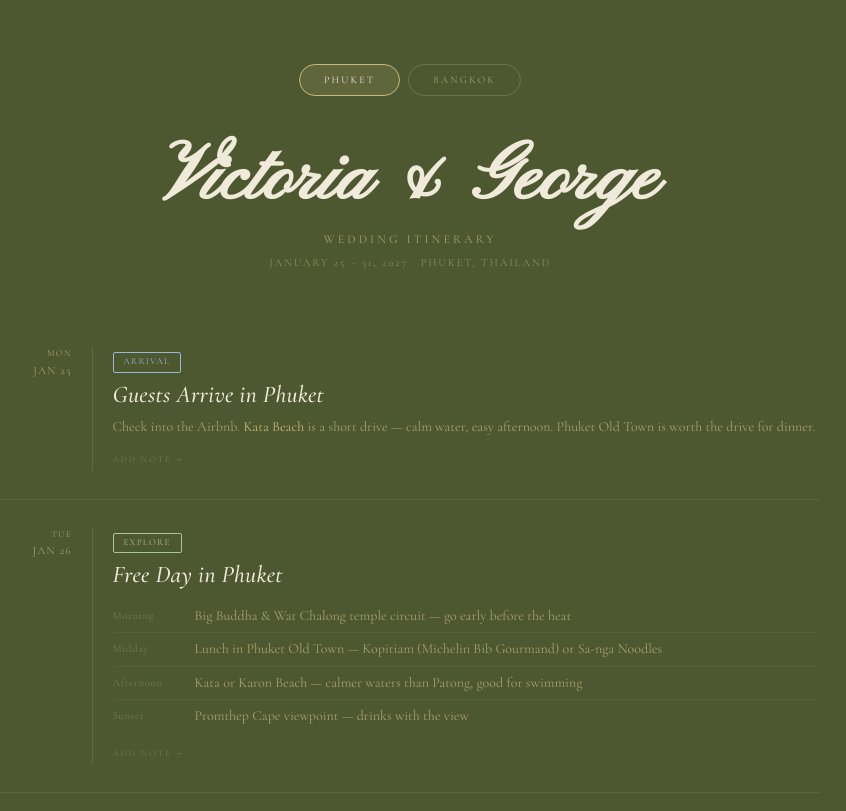
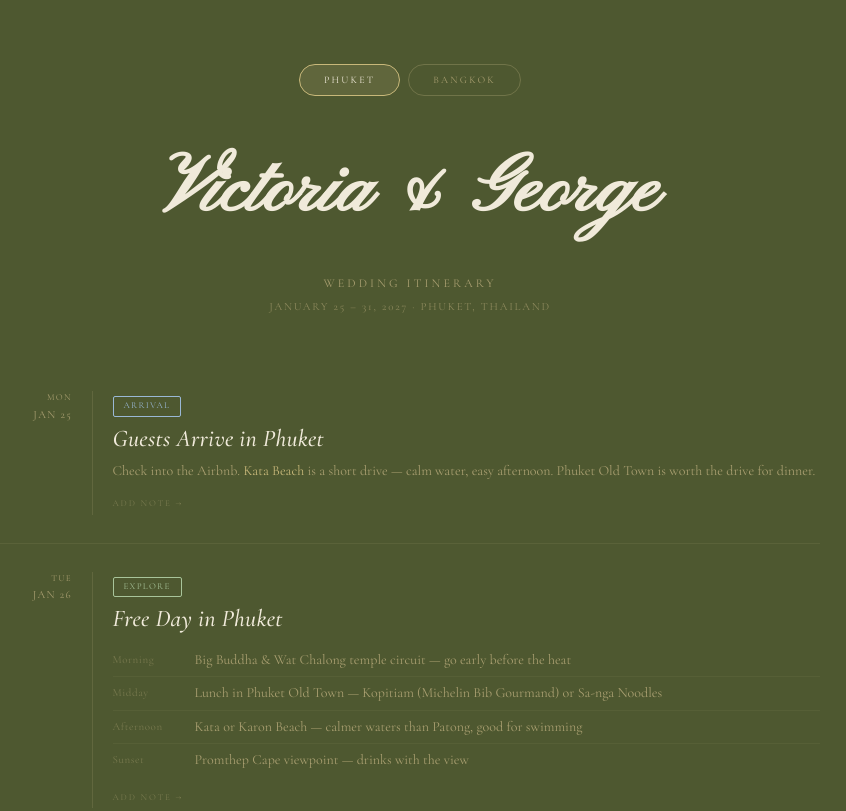
Before and after one commit to vanessakluong/victoria-george-wedding, a website built with Vite: page index.html in a window 1280 px wide. Shown: the top 811 px of the page, without its empty margins (230-1076 px from the left). Built offline with nearby package versions, Linux system fonts and the light colour scheme.

Commit message:
Fix script ampersand clipping — increase line-height and add padding-bottom
Co-Authored-By: Claude Sonnet 4.6 <noreply@anthropic.com>

```diff
--- a/index.html
+++ b/index.html
@@ -52,6 +52,7 @@
       color: var(--brown-text);
       padding: 5rem 2rem;
       text-align: center;
+      overflow-x: clip;
     }
 
     .script-heading {
@@ -59,8 +60,9 @@
       font-size: clamp(44px, 6vw, 68px);
       color: var(--espresso);
       margin-bottom: 1.75rem;
-      line-height: 1.1;
+      line-height: 1.4;
       max-width: 100%;
+      padding-bottom: 0.25em;
     }
 
     .caps-body {
@@ -92,6 +94,7 @@
     .sec-dark {
       background: var(--olive-dark);
       padding: 5rem 2rem;
+      overflow-x: clip;
     }
 
     /* ── PAGE NAV PILLS ── */
```
Also changed, not shown: victoria-george-itinerary.html (+4 -1 lines).
